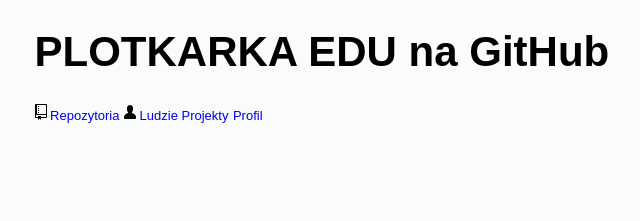
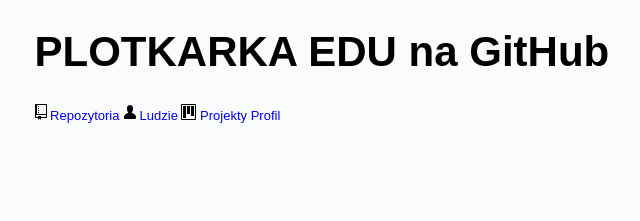
Before and after one commit to plotkarka/plotkarka.github.io, a plain HTML site: page index.html in a window 1280 px wide. Shown: the top 221 px of the page, 112-752 px from the left. Drawn offline with Linux system fonts and the light colour scheme.

Commit message:
Update index.html

```diff
--- a/index.html
+++ b/index.html
@@ -19,7 +19,10 @@
 <svg viewBox="0 0 12 16" width="12" height="16"><path fill-rule="evenodd" d="M12 14.002a.998.998 0 0 1-.998.998H1.001A1 1 0 0 1 0 13.999V13c0-2.633 4-4 4-4s.229-.409 0-1c-.841-.62-.944-1.59-1-4 .173-2.413 1.867-3 3-3s2.827.586 3 3c-.056 2.41-.159 3.38-1 4-.229.59 0 1 0 1s4 1.367 4 4v1.002z"></path></svg>
 Ludzie
   </a>
-  <a href="https://github.com/orgs/plotkarka/projects">Projekty</a>
+  <a href="https://github.com/orgs/plotkarka/projects">
+<svg viewBox="0 0 15 16" width="15" height="16"><path fill-rule="evenodd" d="M10 12h3V2h-3v10zm-4-2h3V2H6v8zm-4 4h3V2H2v12zm-1 1h13V1H1v14zM14 0H1a1 1 0 0 0-1 1v14a1 1 0 0 0 1 1h13a1 1 0 0 0 1-1V1a1 1 0 0 0-1-1z"></path></svg>
+Projekty
+  </a>
   <a href="https://github.com/organizations/plotkarka/settings/profile">Profil</a>
  </nav>
  <main>
```
